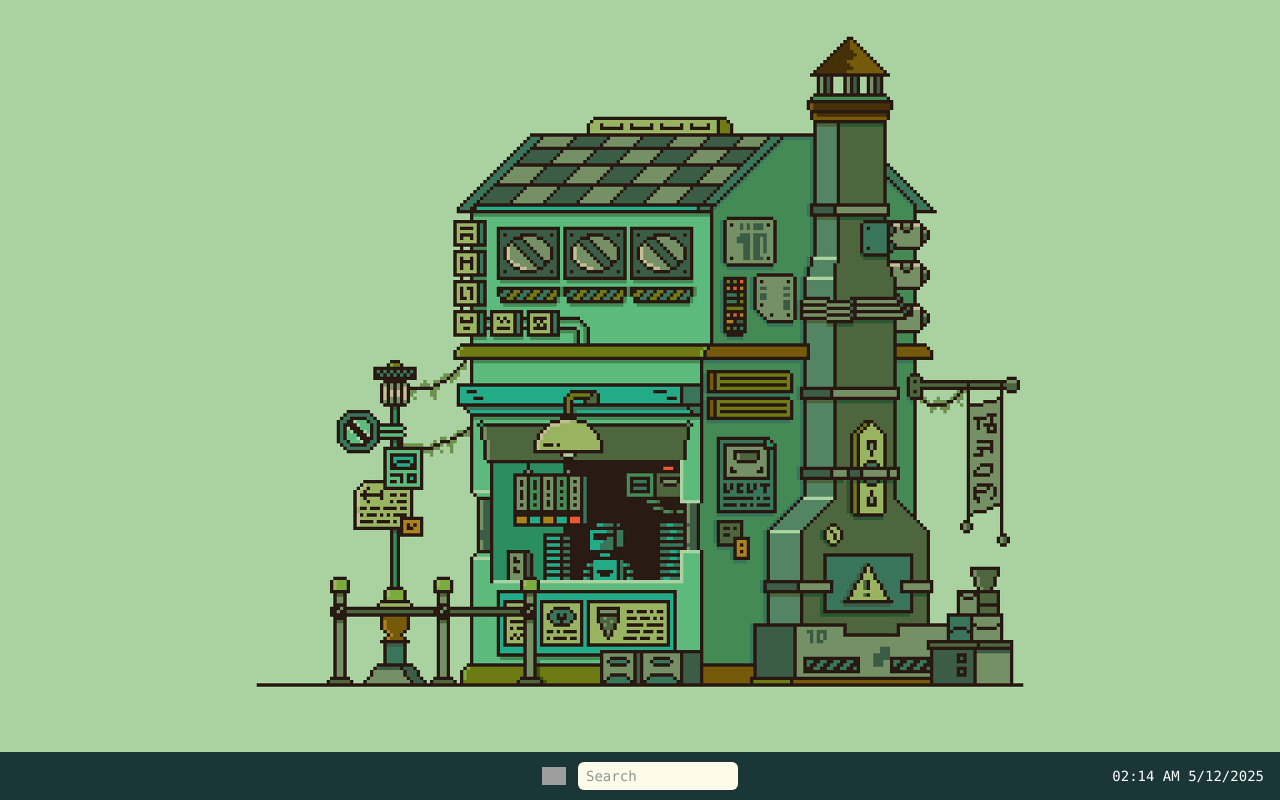
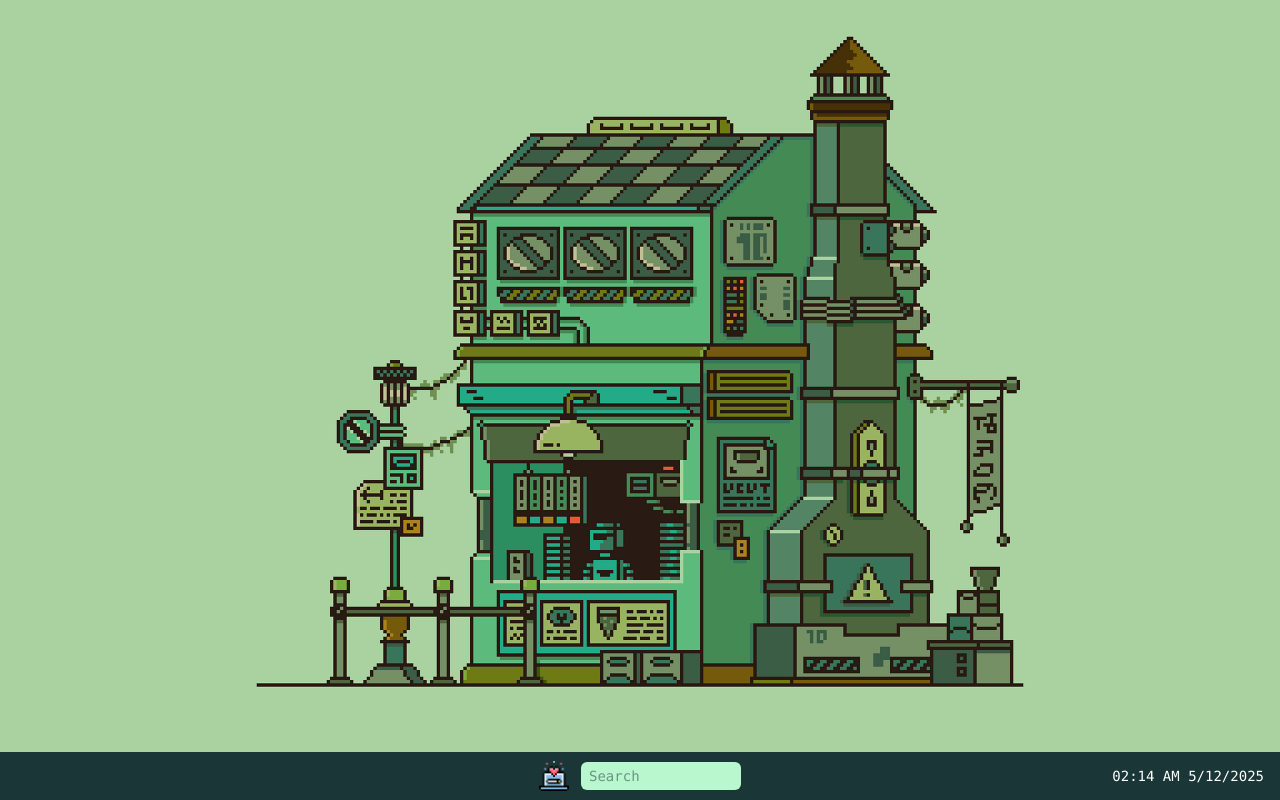
Before and after one commit to KeylabMichelle/desktop, a Next.js app in the folder frontend/: page / in a window 1280 px wide. Built offline with nearby package versions, Linux system fonts and the light colour scheme; grey boxes are pictures that could not be loaded.

Commit message:
feat: change on bar

```diff
--- a/frontend/src/app/components/bottombar.tsx
+++ b/frontend/src/app/components/bottombar.tsx
@@ -32,11 +32,11 @@ export default function BottomBar() {
 
             <div className="flex items-center gap-3 flex-1 justify-center">
 
-                <img src="windows.png" alt="Windows logo" width={24} height={24} />
+                <img src="icons/laptop.png" alt="Windows logo" width={30} height={30} />
                 <input
                     type="text"
                     placeholder="Search"
-                    className="bg-amber-50 text-primary-dark px-2 py-1 focus:outline-none rounded-md text-sm w-40 "
+                    className="bg-green-200 text-primary-dark px-2 py-1 focus:outline-none rounded-md text-sm w-40 "
                 />
 
             </div>
--- a/frontend/src/app/layout.tsx
+++ b/frontend/src/app/layout.tsx
@@ -15,7 +15,7 @@ const geistMono = Geist_Mono({
 });
 
 export const metadata: Metadata = {
-  title: "Create Next App",
+  title: "Desktop Sim",
   description: "Generated by create next app",
 };
 
```
Also changed, not shown: frontend/public/icons/laptop.png (added).
